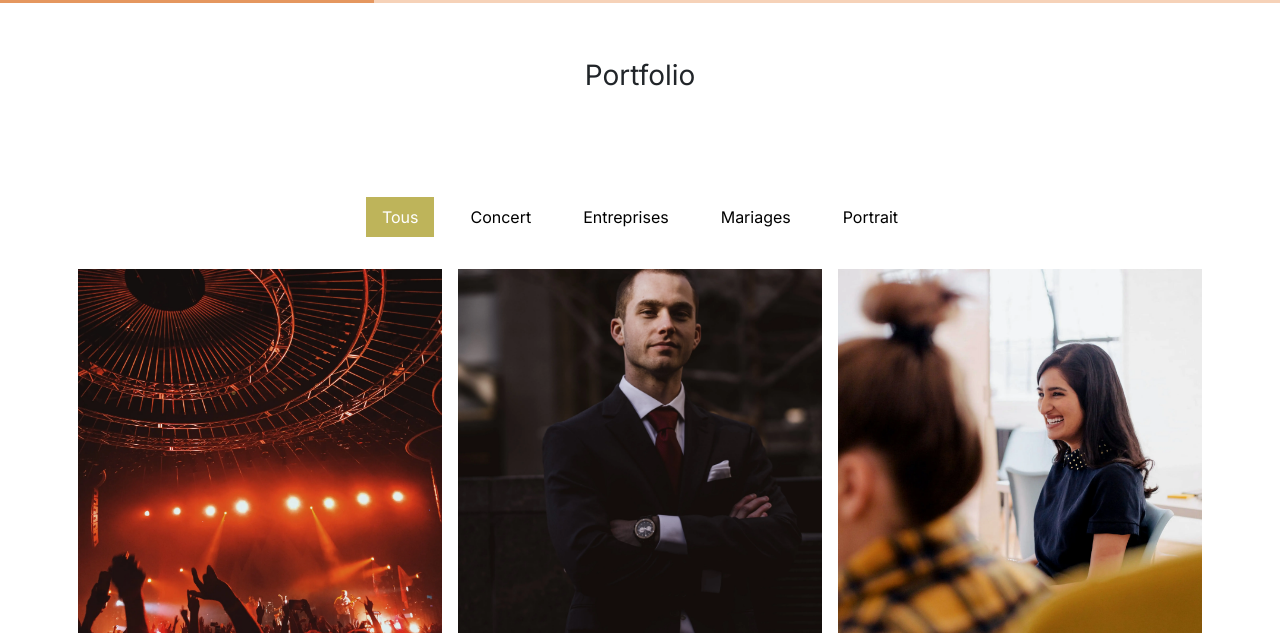
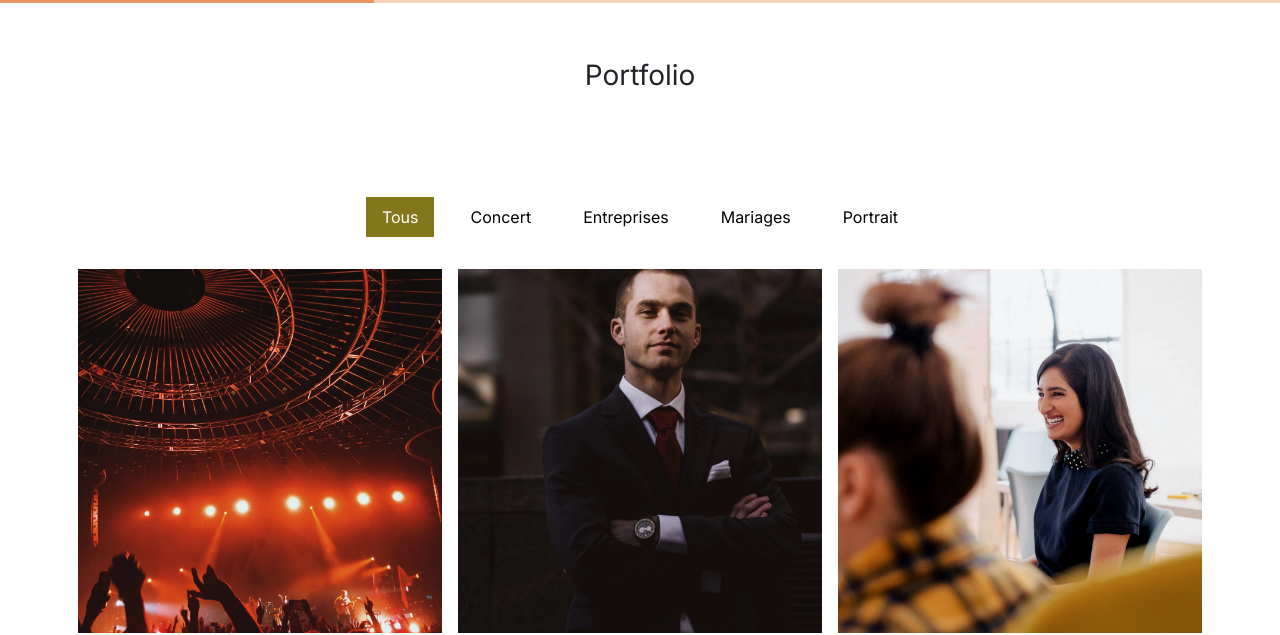
Before and after one commit to dorea5/Referencement-Nina-Carducci, a plain HTML site: page index.html in a window 1280 px wide. Shown: the part 1262-1897 px from the top of the page. Drawn offline with nearby package versions, Linux system fonts and the light colour scheme.

Commit message:
access bouton et titre

```diff
--- a/assets/style.css
+++ b/assets/style.css
@@ -102,7 +102,7 @@ body {
 }
 .nav-pills .nav-link.active, .nav-pills .show > .nav-link {
 	color: #fff;
-	background-color: #BEB45A;
+	background-color: #83761B;
 	border-radius:0 ;
 }
 .nav-pills .nav-link {
--- a/index.html
+++ b/index.html
@@ -1,6 +1,7 @@
 <!DOCTYPE html>
 <html>
 <head>
+	<title>Nina Carducci Photography</title>
 	<meta name="viewport" content="width=device-width, initial-scale=1.0">
 	<link rel="stylesheet" href="./assets/bootstrap/bootstrap.css">
 	<link rel="stylesheet" href="./assets/style.css">
```
